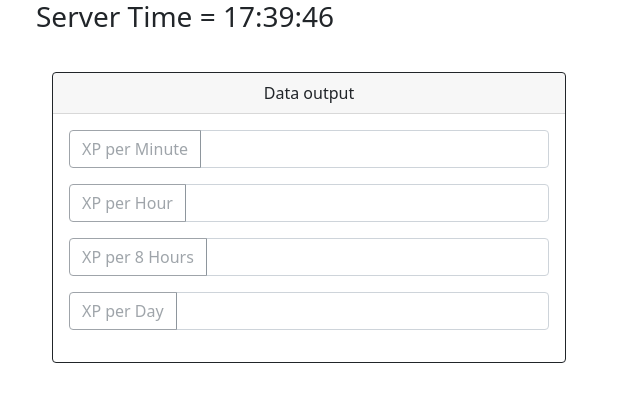
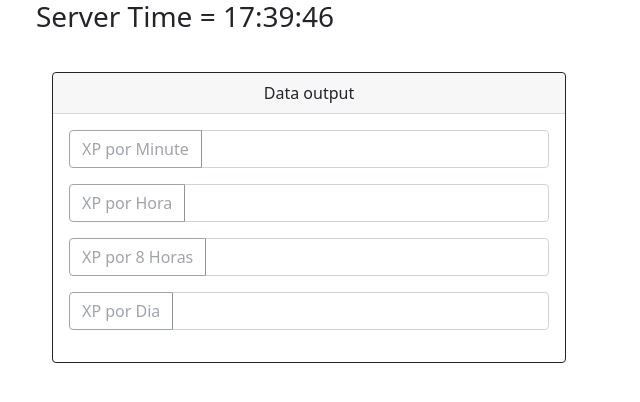
Before and after one commit to GalacticLeo/galacticleo.github.io, a plain HTML site: page index.html in a window 1280 px wide. Shown: the full height of the page, 616-1256 px from the left. Drawn offline with nearby package versions, Linux system fonts and the light colour scheme.

Commit message:
Update index.html

```diff
--- a/index.html
+++ b/index.html
@@ -38,19 +38,19 @@
           <div class="card-header text-center">Data output</div>
           <div class="card-body text-dark">
             <div class="input-group mb-3">
-              <button class="btn btn-outline-secondary disabled" type="button">XP per Minute</button>
+              <button class="btn btn-outline-secondary disabled" type="button">XP por Minute</button>
               <input type="text" class="form-control text-end" placeholder="" aria-label="XP Per Kill" id="xp-minute">
             </div>
             <div class="input-group mb-3">
-              <button class="btn btn-outline-secondary disabled" type="button">XP per Hour</button>
+              <button class="btn btn-outline-secondary disabled" type="button">XP por Hora</button>
               <input type="text" class="form-control text-end" placeholder="" aria-label="XP Per Kill" id="xp-hour">
             </div>
             <div class="input-group mb-3">
-              <button class="btn btn-outline-secondary disabled" type="button">XP per 8 Hours</button>
+              <button class="btn btn-outline-secondary disabled" type="button">XP por 8 Horas</button>
               <input type="text" class="form-control text-end" placeholder="" aria-label="XP Per Kill" id="xp-8hour">
             </div>
             <div class="input-group mb-3">
-              <button class="btn btn-outline-secondary disabled" type="button">XP per Day</button>
+              <button class="btn btn-outline-secondary disabled" type="button">XP por Dia</button>
               <input type="text" class="form-control text-end" placeholder="" aria-label="XP Per Kill" id="xp-24hour">
             </div>
           </div>
```
